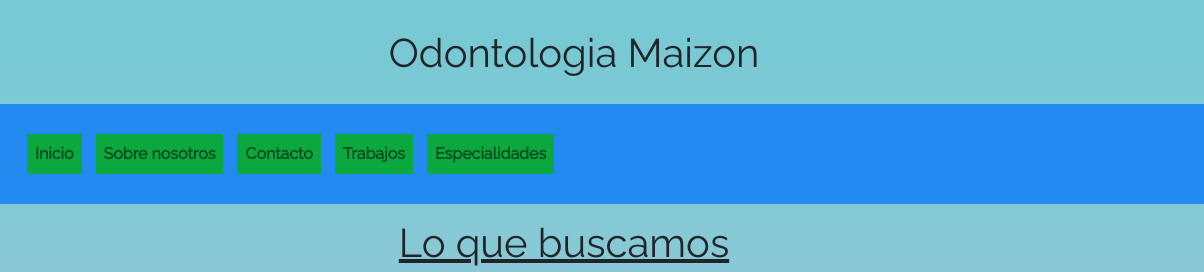
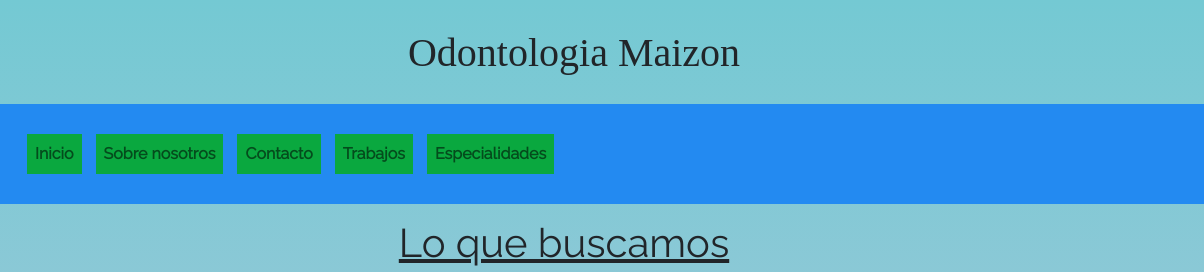
Before and after one commit to TomasBruera/Mi_Pagina_Web, a website: page index.html in a window 1280 px wide. Shown: the top 272 px of the page, 76-1280 px from the left. Drawn offline with nearby package versions, Linux system fonts and the light colour scheme.

Commit message:
Cambio de fuente al titulo

```diff
--- a/EstiloCompleto13.css
+++ b/EstiloCompleto13.css
@@ -435,3 +435,7 @@ h2 {
         position: relative;
     }
 }
+
+.tituloPrincipal {
+    font-family: 'Times New Roman', Times, serif;
+}
--- a/index.html
+++ b/index.html
@@ -16,7 +16,7 @@
 </head>
 <body class="Raleway , container-fluid ">
     <header class="espacio">
-        <h1>Odontologia Maizon</h1>
+        <h1 class="tituloPrincipal">Odontologia Maizon</h1>
     </header>
         <div class="row">
             <nav class="navbar navbar-expand-lg navbar-light colorNav">
```
Also changed, not shown: contacto.html (+1 -1 lines), especialidades.html (+1 -1 lines), sobre nosotros.html (+1 -1 lines), trabajos.html (+1 -1 lines).
